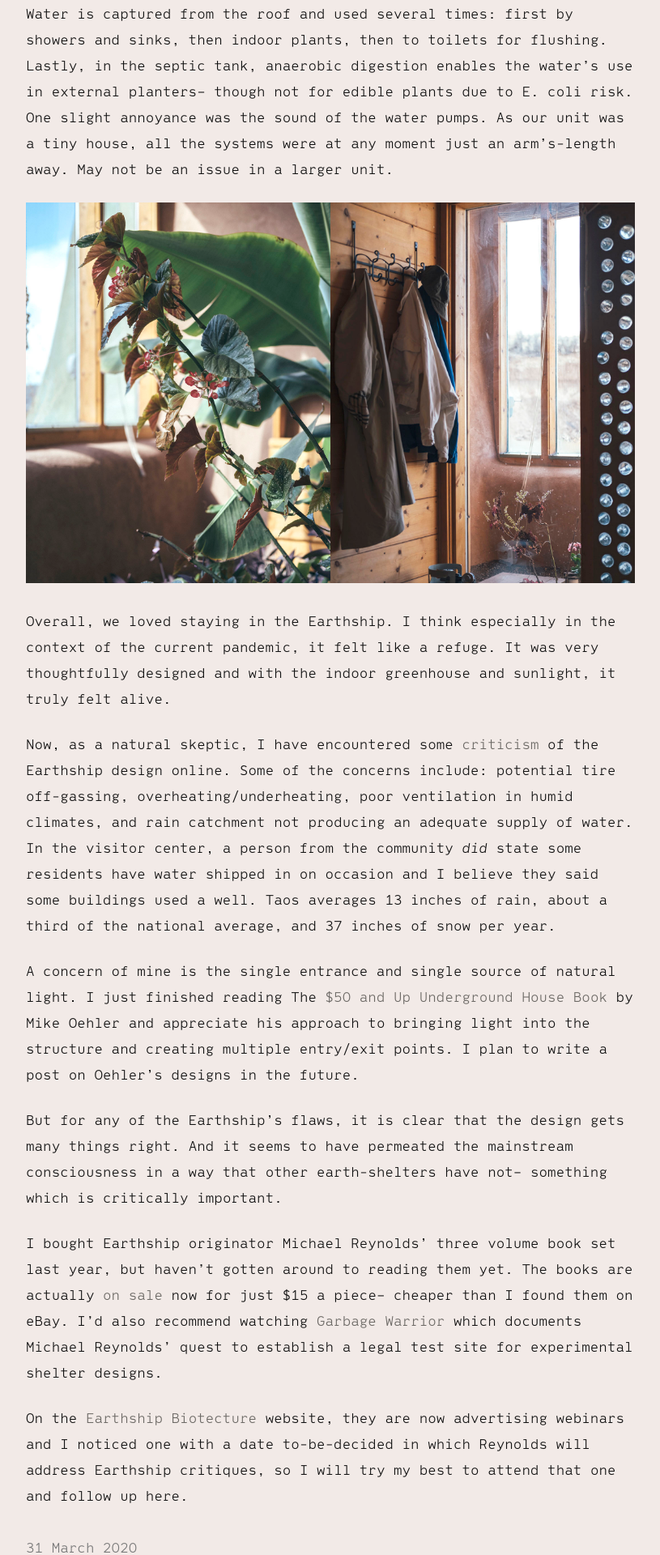
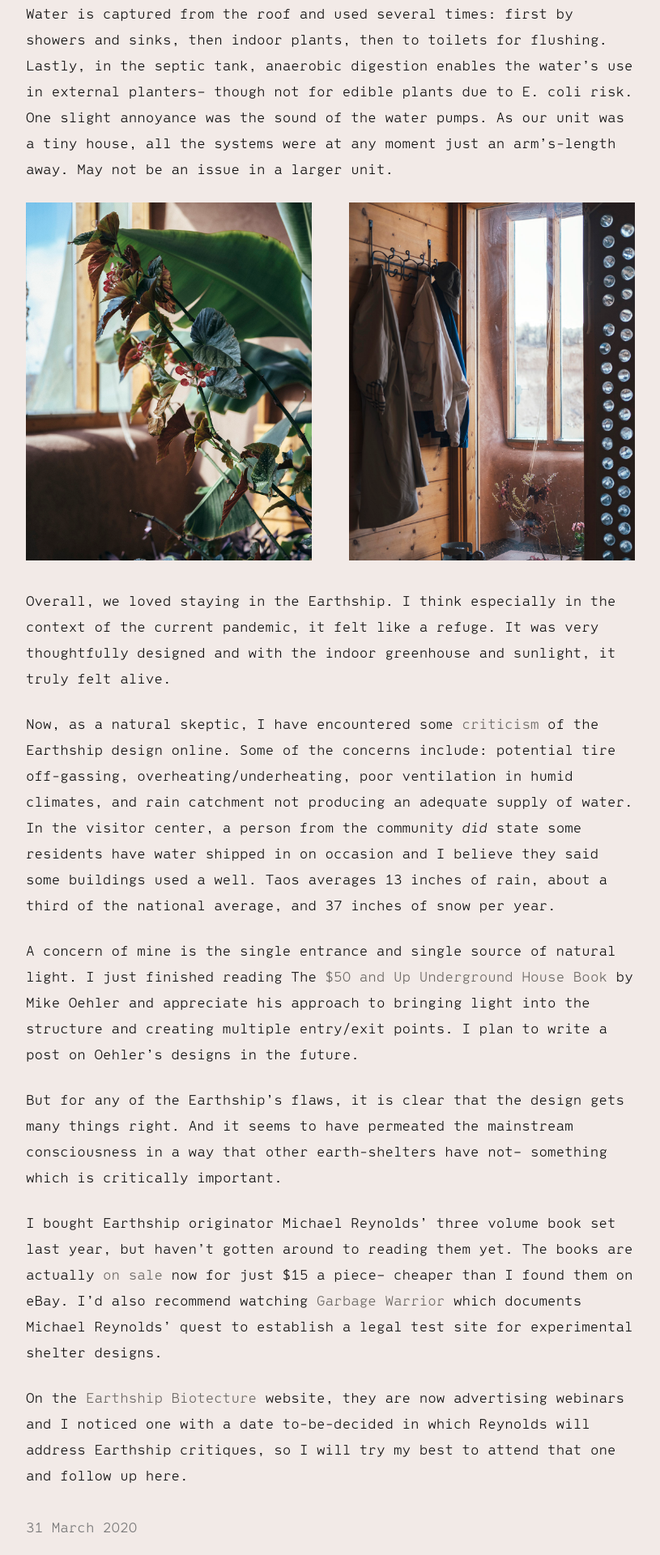
Before and after one commit to griffinmoore/griffinmoore.github.io, a Jekyll site: the page built from _posts/2020-03-31-earthship-biotecture.md, in a window 1280 px wide. Shown: the part 1615-3535 px from the top of the page at 81% size, without its empty margins (232-1047 px from the left). Built offline with Jekyll 4.4.1, drawn with Linux system fonts in a browser that asks for light colours.

Commit message:
interior photo change

```diff
--- a/_posts/2020-03-31-earthship-biotecture.md
+++ b/_posts/2020-03-31-earthship-biotecture.md
@@ -15,7 +15,7 @@ An Earthship has one wall of windows and three walls of earth-packed tires enclo
 
 Water is captured from the roof and used several times: first by showers and sinks, then indoor plants, then to toilets for flushing. Lastly, in the septic tank, anaerobic digestion enables the water's use in external planters– though not for edible plants due to E. coli risk. One slight annoyance was the sound of the water pumps. As our unit was a tiny house, all the systems were at any moment just an arm's-length away. May not be an issue in a larger unit.
 
-![Earthship Interior]({{ site.url }}/assets/images/earthship-interior.jpg)
+<img src="{{ site.url }}/assets/images/earthship-interior-1.jpg" style="display:inline-block; width: 47%; margin-bottom: 0; margin-right: 6%; height: auto;"><img src="{{ site.url }}/assets/images/earthship-interior-2.jpg" style="display: inline-block; width: 47%; margin-bottom: 0; height: auto;">
 
 Overall, we loved staying in the Earthship. I think especially in the context of the current pandemic, it felt like a refuge. It was very thoughtfully designed and with the indoor greenhouse and sunlight, it truly felt alive.
 
```
Also changed, not shown: assets/apple-touch-icon-precomposed.png, assets/favicon.ico, assets/images/earthship-interior-1.jpg (added), assets/images/earthship-interior-2.jpg (added), assets/images/earthship-interior.jpg (deleted), 7 other files.
